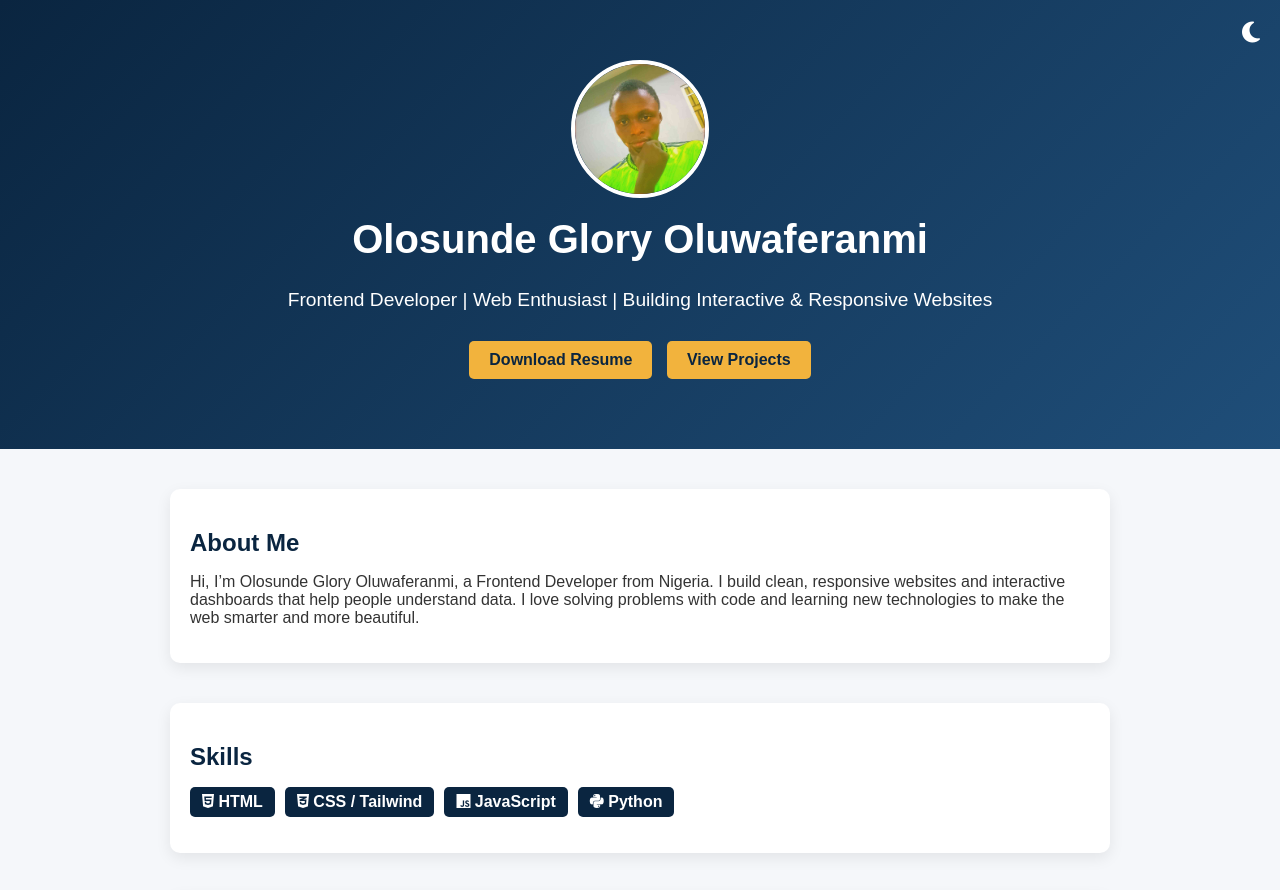
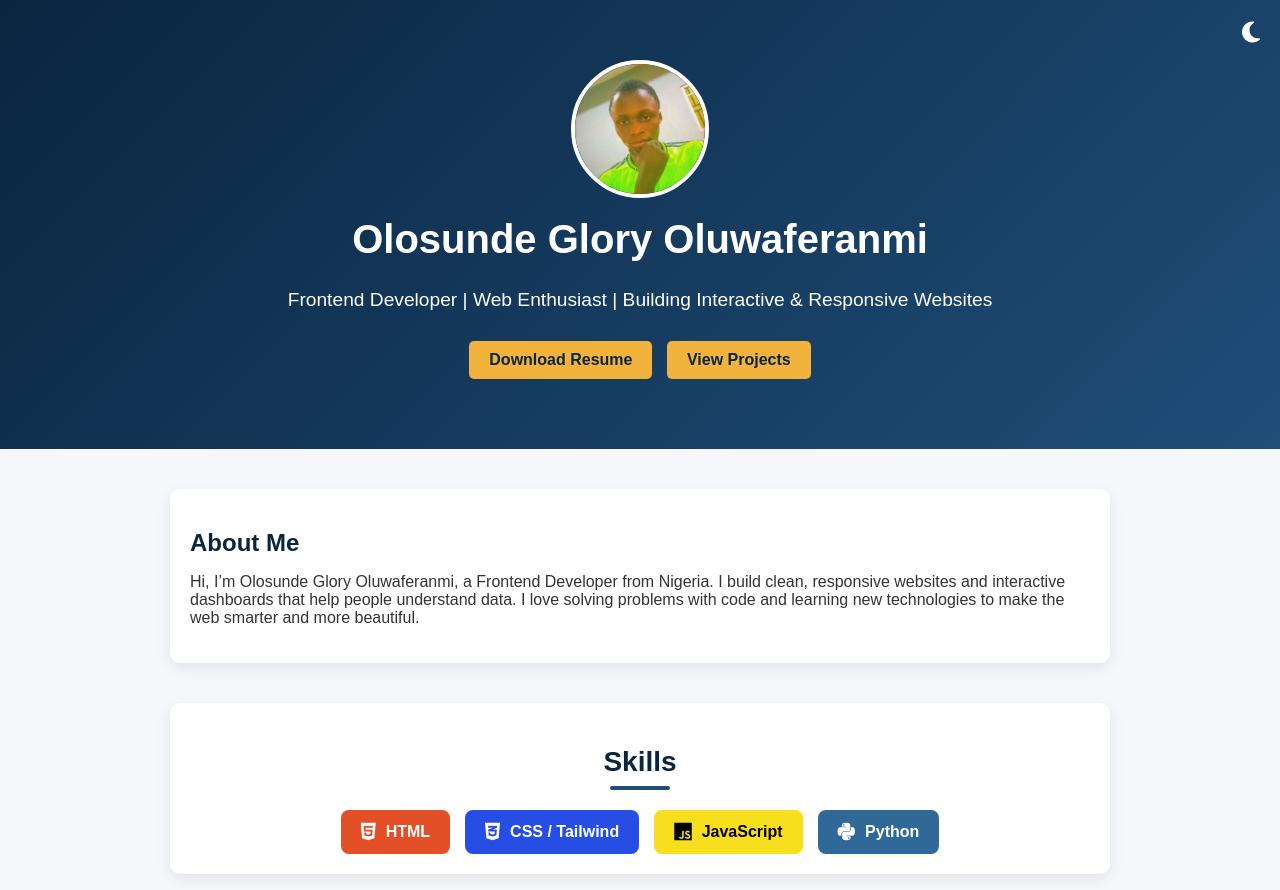
Before and after one commit to Olosunde-Glory-07/My-portfolio, a plain HTML site: page index.html in a window 1280 px wide. Shown: the top 890 px of the page. Drawn offline with Linux system fonts and the light colour scheme.

Commit message:
Add skills section with styled skill cards

```diff
--- a/index.html
+++ b/index.html
@@ -217,6 +217,65 @@
         color: var(--accent);
     }
 
+    .skills {
+    max-width: 900px;
+    margin: 40px auto;
+    text-align: center;
+}
+
+.skills h2 {
+    color: #0a2540;
+    margin-bottom: 20px;
+    font-size: 28px;
+    position: relative;
+}
+
+.skills h2::after {
+    content: "";
+    display: block;
+    width: 60px;
+    height: 4px;
+    background: #1f4e79;
+    margin: 8px auto 0 auto;
+    border-radius: 2px;
+}
+
+.skill-list {
+    display: flex;
+    flex-wrap: wrap;
+    justify-content: center;
+    gap: 15px;
+}
+
+.skill {
+    background: linear-gradient(135deg, #1f4e79, #0a2540);
+    color: white;
+    font-weight: bold;
+    padding: 12px 20px;
+    border-radius: 8px;
+    display: flex;
+    align-items: center;
+    gap: 10px;
+    font-size: 16px;
+    transition: transform 0.3s, box-shadow 0.3s;
+}
+
+.skill i {
+    font-size: 20px;
+}
+
+/* Hover effect */
+.skill:hover {
+    transform: translateY(-5px);
+    box-shadow: 0 8px 20px rgba(0,0,0,0.15);
+}
+
+/* Optional: different colors per skill */
+.skill:nth-child(1) { background: #e34f26; } /* HTML Orange */
+.skill:nth-child(2) { background: #264de4; } /* CSS Blue */
+.skill:nth-child(3) { background: #f7df1e; color: #000; } /* JS Yellow */
+.skill:nth-child(4) { background: #306998; } /* Python Blue */
+
     footer {
         text-align: center;
         padding: 20px;
@@ -259,12 +318,20 @@
 
 <section class="skills">
     <h2>Skills</h2>
-    <ul>
-        <li><i class="fa-brands fa-html5"></i> HTML</li>
-        <li><i class="fa-brands fa-css3-alt"></i> CSS / Tailwind</li>
-        <li><i class="fa-brands fa-js"></i> JavaScript</li>
-        <li><i class="fa-brands fa-python"></i> Python</li>
-    </ul>
+    <div class="skill-list">
+        <div class="skill">
+            <i class="fa-brands fa-html5"></i> HTML
+        </div>
+        <div class="skill">
+            <i class="fa-brands fa-css3-alt"></i> CSS / Tailwind
+        </div>
+        <div class="skill">
+            <i class="fa-brands fa-js"></i> JavaScript
+        </div>
+        <div class="skill">
+            <i class="fa-brands fa-python"></i> Python
+        </div>
+    </div>
 </section>
 
 <section id="projects">
```
